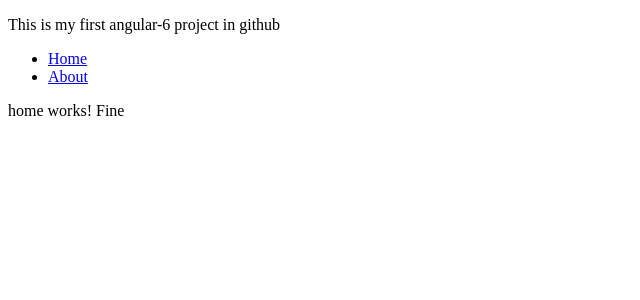
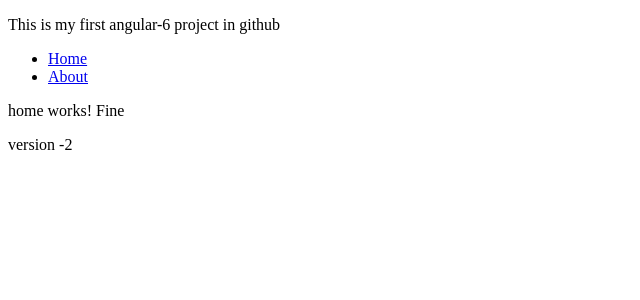
Before and after one commit to Vinodcse12/angular-6-first-project, an Angular app in the folder firstapp/: page /home in a window 1280 px wide. Shown: the top 300 px of the page, without its empty margins (0-640 px from the left). Built offline with nearby package versions, Linux system fonts and the light colour scheme.

Commit message:
update home.html

```diff
--- a/firstapp/src/app/components/home/home.component.html
+++ b/firstapp/src/app/components/home/home.component.html
@@ -1,3 +1,6 @@
 <p>
   home works! Fine
 </p>
+<p>
+  version -2
+</p>
```
